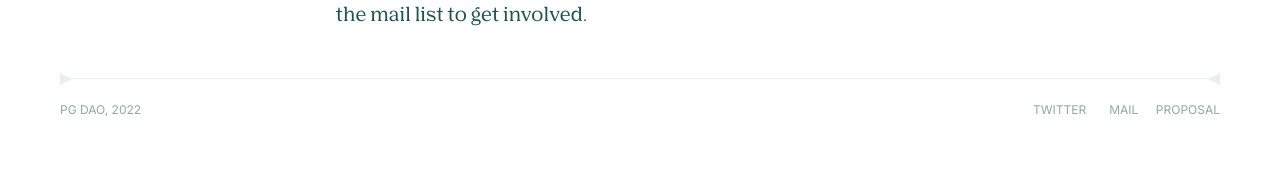
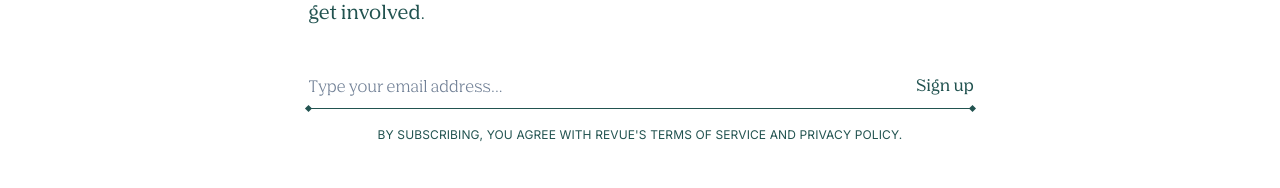
Before and after one commit to windranger-io/public-goods, a Next.js app: page / in a window 1280 px wide. Shown: the part 2045-2233 px from the top of the page. Built offline with nearby package versions, Linux system fonts and the light colour scheme.

Commit message:
feat: form

```diff
--- a/src/components/Content.tsx
+++ b/src/components/Content.tsx
@@ -1,9 +1,20 @@
-import { Box, Container, Text } from '@chakra-ui/react'
+import { Box, Grid, Input, Link, Text, Button } from '@chakra-ui/react'
 
 const Content = () => {
   return (
-    <Box>
-      <Container textAlign="justify">
+    <Box
+      mx="16px"
+      mt={{ base: '80px', md: '34px' }}
+      mb={{ base: '80px', md: '115px' }}
+    >
+      <Grid
+        maxWidth="663px"
+        templateRows="3"
+        gridGap={'40px'}
+        textAlign="justify"
+        margin="0 auto"
+      >
+        {/* Start Body copy */}
         <Text variant="indent">
           pgDAO is an impact investment DAO,{' '}
           <Text as="span" variant="italic">
@@ -53,9 +64,101 @@ const Content = () => {
           </Text>
           .
         </Text>
-      </Container>
+        {/* End Body copy */}
+        <SignUp />
+        {/* Start Connect */}
+        <Box>
+          <Text textAlign={'left'}>
+            Follow us on&nbsp;
+            <Link borderBottom="1px solid">
+              <Text as="span" variant="semiBold">
+                Twitter
+              </Text>
+            </Link>{' '}
+            for the latest updates or get in touch via&nbsp;
+            <Link>
+              <Text as="span" variant="semiBold">
+                mail.
+              </Text>
+            </Link>
+          </Text>
+        </Box>
+        {/* End Connect */}
+      </Grid>
     </Box>
   )
 }
 
 export default Content
+
+const SignUp = () => {
+  return (
+    <form
+      action="https://www.getrevue.co/profile/pgDAO/add_subscriber"
+      method="post"
+      id="revue-form"
+      name="revue-form"
+      target="_blank"
+    >
+      {/* <input placeholder="Your email address..." type="email" name="member[email]" id="member_email"></input>
+      <input type="submit" value="Subscribe" name="member[subscribe]" id="member_submit"></input> */}
+      <Box display="flex">
+        <Input
+          variant="unstyled"
+          placeholder="Type your email address..."
+          type="email"
+          name="member[email]"
+          id="member_email"
+        />
+        <Button
+          variant="submit"
+          type="submit"
+          value="Sign up"
+          name="member[subscribe]"
+          id="member_submit"
+        >
+          Sign up
+        </Button>
+      </Box>
+      <Separator />
+      <Text
+        variant="inter"
+        fontSize={'12px'}
+        textTransform="uppercase"
+        textAlign={'center'}
+        letterSpacing="0.01em"
+        mt="15px"
+      >
+        By subscribing, you agree with Revue&apos;s Terms of Service and Privacy
+        Policy.
+      </Text>
+    </form>
+  )
+}
+
+const Separator = () => {
+  return (
+    <Box
+      display="flex"
+      width="100%"
+      justifyContent={'space-between'}
+      alignItems="center"
+    >
+      <Box
+        width="5px"
+        height="5px"
+        bg="#225350"
+        transform="rotate(45deg)"
+        ml="-3px"
+      />
+      <Box height="1px" width={'100%'} background="#225350" />
+      <Box
+        width="5px"
+        height="5px"
+        bg="#225350"
+        transform="rotate(45deg)"
+        mr="-3px"
+      />
+    </Box>
+  )
+}
--- a/src/theme/button.ts
+++ b/src/theme/button.ts
@@ -24,6 +24,10 @@ export const Button = {
         outline: '1px solid #ffffff',
       },
     },
+    submit: {
+      fontFamily: 'Nib Semibold Pro',
+      padding: '0',
+    },
   },
   // default values for `size` and `variant`
 }
--- a/src/theme/text.ts
+++ b/src/theme/text.ts
@@ -22,7 +22,7 @@ export const Text = {
       fontFamily: 'Nib Semibold Pro',
     },
     indent: {
-      marginBottom: '44px',
+      // marginBottom: '44px',
       textIndent: '40px',
     },
   },
```
